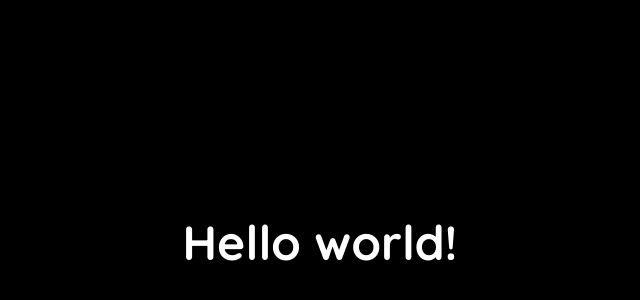
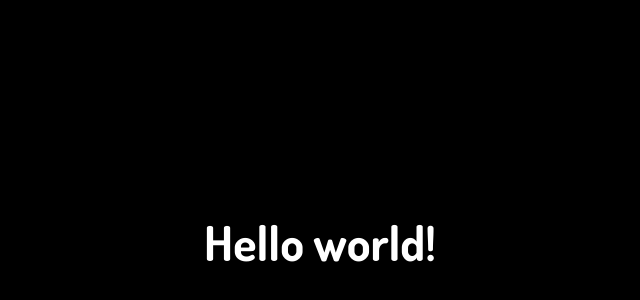
Before and after one commit to Bibalox/rain-app, a Vue app: page / in a window 1280 px wide. Shown: the part 158-458 px from the top of the page, without its empty margins (320-960 px from the left). Built offline with nearby package versions, Linux system fonts and the light colour scheme.

Commit message:
🚧 ✨ First draft of the app title

```diff
--- a/src/App.vue
+++ b/src/App.vue
@@ -1,9 +1,9 @@
 <script setup lang="ts">
-
+import AppTitle from '@components/AppTitle.vue'
 </script>
 
 <template>
-  <span>Hello world!</span>
+  <app-title value="Hello world!" />
 </template>
 
 <style lang="scss">
@@ -26,12 +26,9 @@ body {
   display: flex;
   height: 100%;
   justify-content: center;
+  margin: 0;
+  overflow: hidden;
+  padding: 0;
   width: 100%;
-  padding: 0;
-  margin: 0;
-
-  color: white;
-  font-family: Quicksand;
-  font-size: 48px;
 }
 </style>
--- /dev/null
+++ b/src/components/AppTitle.vue
@@ -0,0 +1,21 @@
+<script setup lang="ts">
+const props = defineProps<{
+  value: String
+}>()
+</script>
+
+<template>
+  <h1
+    class="app-title"
+    v-text="props.value"
+  />
+</template>
+
+<style lang="scss">
+.app-title {
+  color: white;
+  cursor: default;
+  font-family: Dosis;
+  font-size: 48px;
+}
+</style>
```
